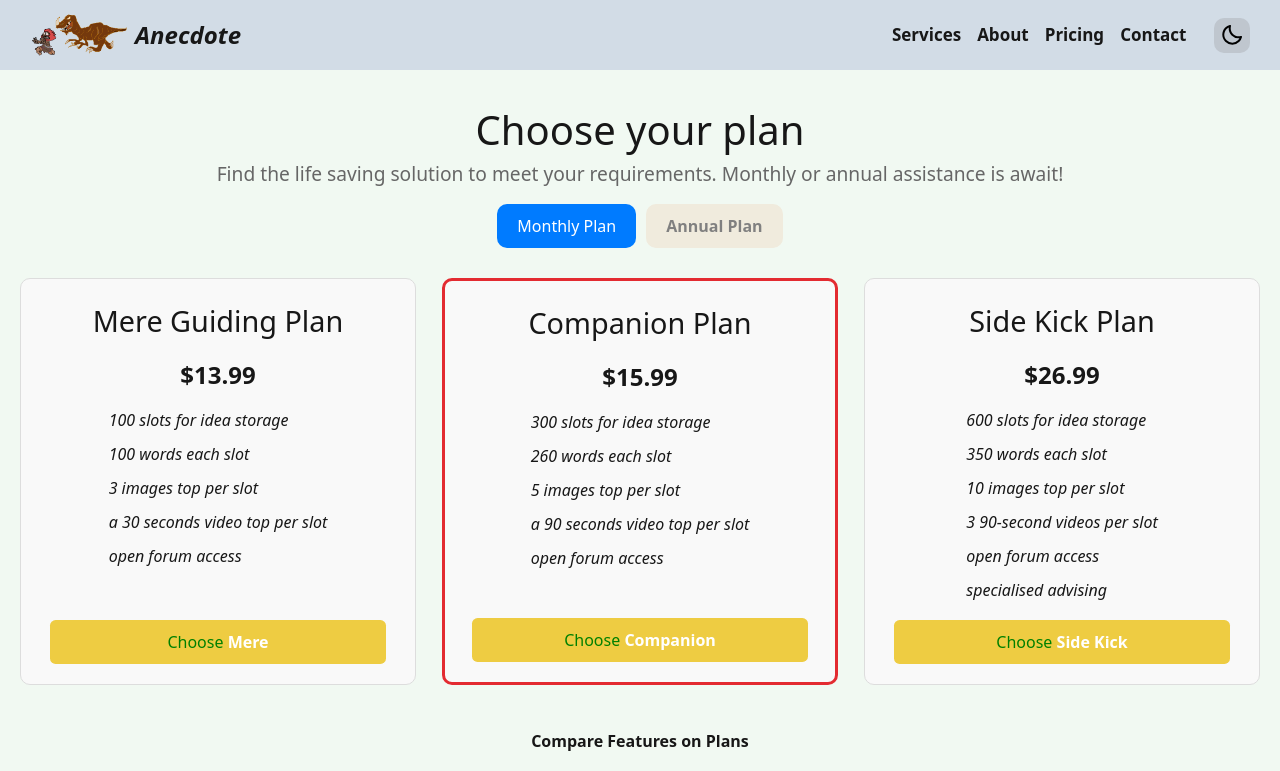
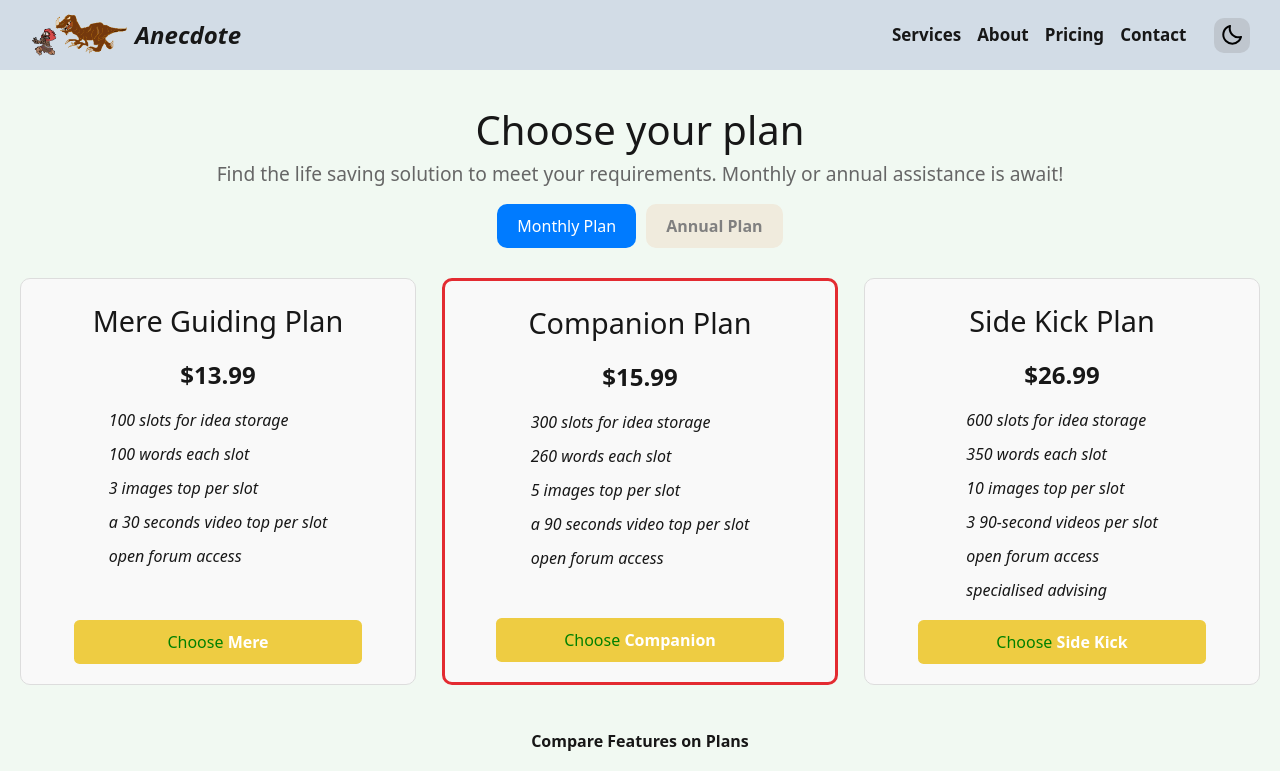
Before and after one commit to exiafuture/StarchMilk-MVP, a Next.js app: page /pricing-plans in a window 1280 px wide. Shown: the top 771 px of the page. Built offline with nearby package versions, Linux system fonts and the light colour scheme.

Commit message:
yang jian

```diff
--- a/app/pricing-plans/pricing.css
+++ b/app/pricing-plans/pricing.css
@@ -114,7 +114,7 @@
   align-self: center;
   padding: 10px 20px;
   border: none;
-  width: 21rem;
+  width: 18rem;
   border-radius: 0.35rem;
   background-color: #eecc42;
   color: green;
```
